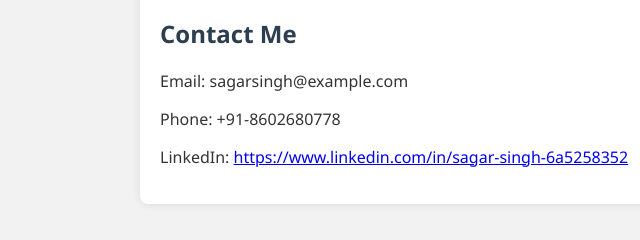
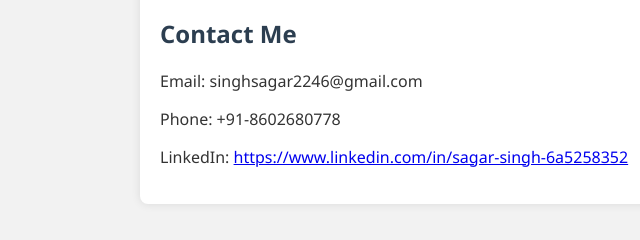
Before and after one commit to sagarsingh547/portfolio, a plain HTML site: page index.html in a window 1280 px wide. Shown: the part 1102-1342 px from the top of the page, 0-640 px from the left. Drawn offline with Linux system fonts and the light colour scheme.

Commit message:
Update index.html

```diff
--- a/index.html
+++ b/index.html
@@ -103,7 +103,7 @@
 
     <section id="contact" class="contact">
       <h2>Contact Me</h2>
-      <p>Email: sagarsingh@example.com</p>
+      <p>Email: singhsagar2246@gmail.com</p>
       <p>Phone: +91-8602680778</p>
       <p>LinkedIn: <a href="#" target="_blank">https://www.linkedin.com/in/sagar-singh-6a5258352</a></p>
     </section>
```
